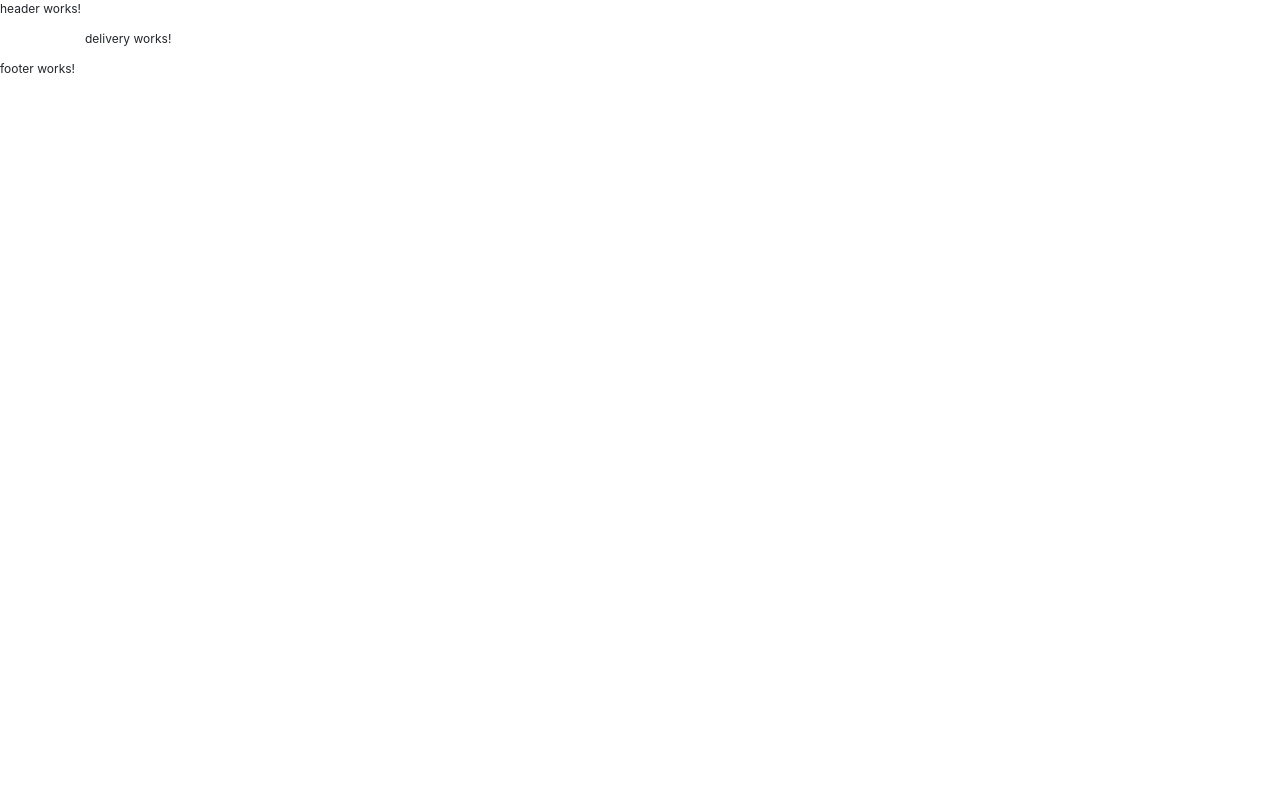
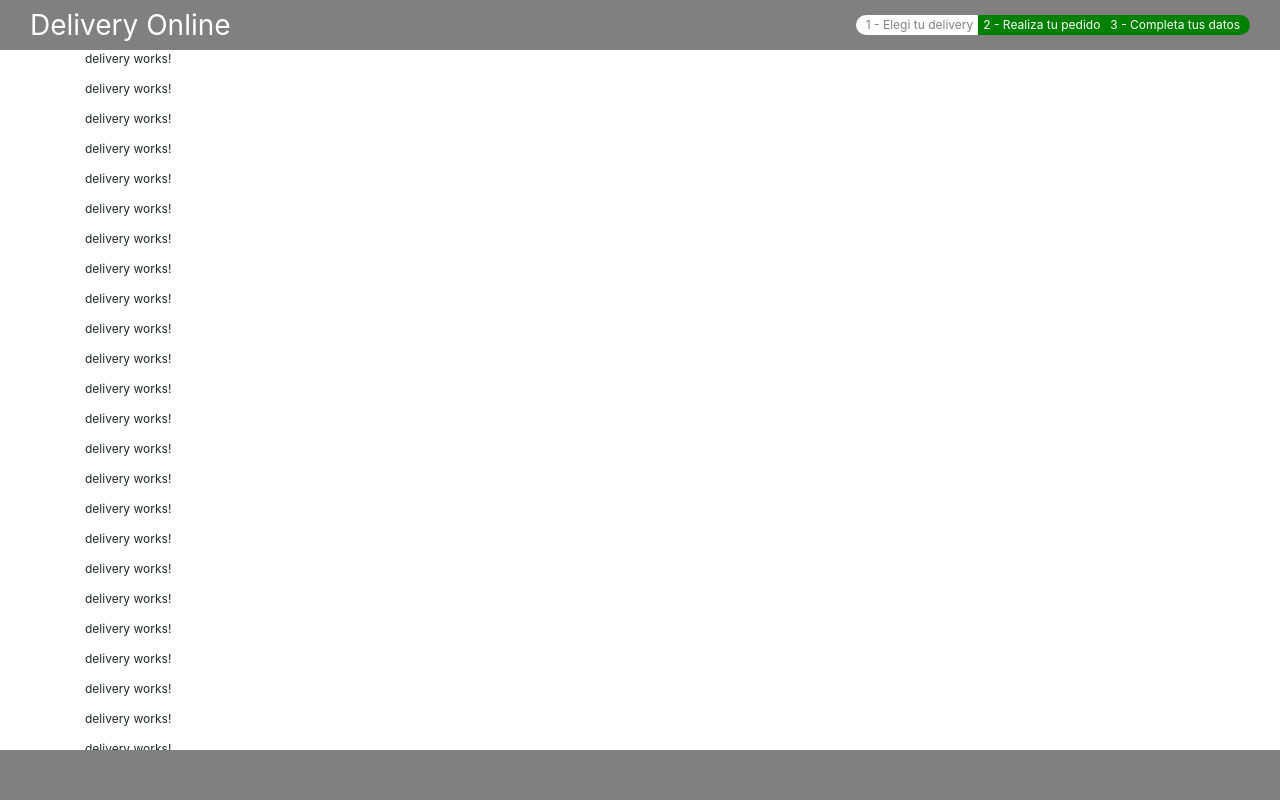
Before and after one commit to ricardoleoncorreia/code-challenge-despegar, an Angular app in the folder delivery-ui/: page /delivery in a window 1280 px wide. Shown: the top 800 px of the page. Built offline with nearby package versions, Linux system fonts and the light colour scheme.

Commit message:
Format base layout

```diff
--- a/delivery-ui/src/app/app.component.html
+++ b/delivery-ui/src/app/app.component.html
@@ -1,5 +1,9 @@
-<delivery-header></delivery-header>
-<section class="container">
+<section class="fixed-top">
+    <delivery-header></delivery-header>
+</section>
+<section class="container mt-header-height">
     <router-outlet></router-outlet>
 </section>
-<delivery-footer></delivery-footer>
+<section class="fixed-bottom">
+    <delivery-footer></delivery-footer>
+</section>
--- a/delivery-ui/src/app/app.component.scss
+++ b/delivery-ui/src/app/app.component.scss
@@ -0,0 +1,19 @@
+@import 'src/app/core/theme/variables';
+
+.fixed-top {
+    position: fixed;
+    top: 0;
+    left: 0;
+    z-index: 999;
+}
+
+.fixed-bottom {
+    position: fixed;
+    bottom: 0;
+    left: 0;
+    z-index: 999;
+}
+
+.mt-header-height {
+    margin-top: $delivery-header-height;
+}
--- a/delivery-ui/src/app/core/theme/_variables.scss
+++ b/delivery-ui/src/app/core/theme/_variables.scss
@@ -11,3 +11,7 @@ $delivery-red: red;
 $delivery-text: 12px;
 $delivery-title: 14px;
 $delivery-brand: 28px;
+
+// Layout
+$delivery-footer-height: 50px;
+$delivery-header-height: 50px;
--- a/delivery-ui/src/app/shared/footer/footer.component.html
+++ b/delivery-ui/src/app/shared/footer/footer.component.html
@@ -1 +1 @@
-<p>footer works!</p>
+<div class="footer"></div>
--- a/delivery-ui/src/app/shared/footer/footer.component.scss
+++ b/delivery-ui/src/app/shared/footer/footer.component.scss
@@ -0,0 +1,6 @@
+@import 'src/app/core/theme/variables';
+
+.footer {
+    background-color: $delivery-dark-gray;
+    height: $delivery-footer-height;
+}
--- a/delivery-ui/src/app/shared/header/header.component.html
+++ b/delivery-ui/src/app/shared/header/header.component.html
@@ -1 +1,8 @@
-<p>header works!</p>
+<header class="header d-flex">
+    <p class="header__brand">Delivery Online</p>
+    <nav class="d-flex align-items-center">
+        <div class="header__navbarItem__left--selected">1 - Elegi tu delivery</div>
+        <div class="header__navbarItem__center">2 - Realiza tu pedido</div>
+        <div class="header__navbarItem__right">3 - Completa tus datos</div>
+    </nav>
+</header>
--- a/delivery-ui/src/app/shared/header/header.component.scss
+++ b/delivery-ui/src/app/shared/header/header.component.scss
@@ -0,0 +1,63 @@
+@import 'src/app/core/theme/variables';
+
+.header {
+    background-color: $delivery-dark-gray;
+    color: $delivery-white;
+    height: $delivery-header-height;
+    display: flex;
+
+    &__brand {
+        margin: 0 30px;
+        font-size: $delivery-brand;
+        margin-right: auto;
+        display: flex;
+        align-items: center;
+    }
+
+    &__navbar {
+        &Item {
+            background-color: $delivery-green;
+            font-size: $delivery-text;
+            white-space: nowrap;
+            height: 20px;
+            display: flex;
+            align-items: center;
+
+            &__center {
+                @extend .header__navbarItem;
+                padding: 0 5px;
+
+                &--selected {
+                    @extend .header__navbarItem__center;
+                    background-color: $delivery-gray;
+                    color: $delivery-dark-gray;
+                }
+            }
+
+            &__left {
+                @extend .header__navbarItem;
+                border-radius: 10px 0 0 10px;
+                padding: 0 5px 0 10px;
+
+                &--selected {
+                    @extend .header__navbarItem__left;
+                    background-color: $delivery-gray;
+                    color: $delivery-dark-gray;
+                }
+            }
+
+            &__right {
+                @extend .header__navbarItem;
+                margin-right: 30px;
+                border-radius: 0 10px 10px 0;
+                padding: 0 10px 0 5px;
+
+                &--selected {
+                    @extend .header__navbarItem__right;
+                    background-color: $delivery-gray;
+                    color: $delivery-dark-gray;
+                }
+            }
+        }
+    }
+}
--- a/delivery-ui/src/app/views/delivery/delivery.component.html
+++ b/delivery-ui/src/app/views/delivery/delivery.component.html
@@ -1 +1,70 @@
 <p>delivery works!</p>
+<p>delivery works!</p>
+<p>delivery works!</p>
+<p>delivery works!</p>
+<p>delivery works!</p>
+<p>delivery works!</p>
+<p>delivery works!</p>
+<p>delivery works!</p>
+<p>delivery works!</p>
+<p>delivery works!</p>
+<p>delivery works!</p>
+<p>delivery works!</p>
+<p>delivery works!</p>
+<p>delivery works!</p>
+<p>delivery works!</p>
+<p>delivery works!</p>
+<p>delivery works!</p>
+<p>delivery works!</p>
+<p>delivery works!</p>
+<p>delivery works!</p>
+<p>delivery works!</p>
+<p>delivery works!</p>
+<p>delivery works!</p>
+<p>delivery works!</p>
+<p>delivery works!</p>
+<p>delivery works!</p>
+<p>delivery works!</p>
+<p>delivery works!</p>
+<p>delivery works!</p>
+<p>delivery works!</p>
+<p>delivery works!</p>
+<p>delivery works!</p>
+<p>delivery works!</p>
+<p>delivery works!</p>
+<p>delivery works!</p>
+<p>delivery works!</p>
+<p>delivery works!</p>
+<p>delivery works!</p>
+<p>delivery works!</p>
+<p>delivery works!</p>
+<p>delivery works!</p>
+<p>delivery works!</p>
+<p>delivery works!</p>
+<p>delivery works!</p>
+<p>delivery works!</p>
+<p>delivery works!</p>
+<p>delivery works!</p>
+<p>delivery works!</p>
+<p>delivery works!</p>
+<p>delivery works!</p>
+<p>delivery works!</p>
+<p>delivery works!</p>
+<p>delivery works!</p>
+<p>delivery works!</p>
+<p>delivery works!</p>
+<p>delivery works!</p>
+<p>delivery works!</p>
+<p>delivery works!</p>
+<p>delivery works!</p>
+<p>delivery works!</p>
+<p>delivery works!</p>
+<p>delivery works!</p>
+<p>delivery works!</p>
+<p>delivery works!</p>
+<p>delivery works!</p>
+<p>delivery works!</p>
+<p>delivery works!</p>
+<p>delivery works!</p>
+<p>delivery works!</p>
+<p>delivery works!</p>
```
